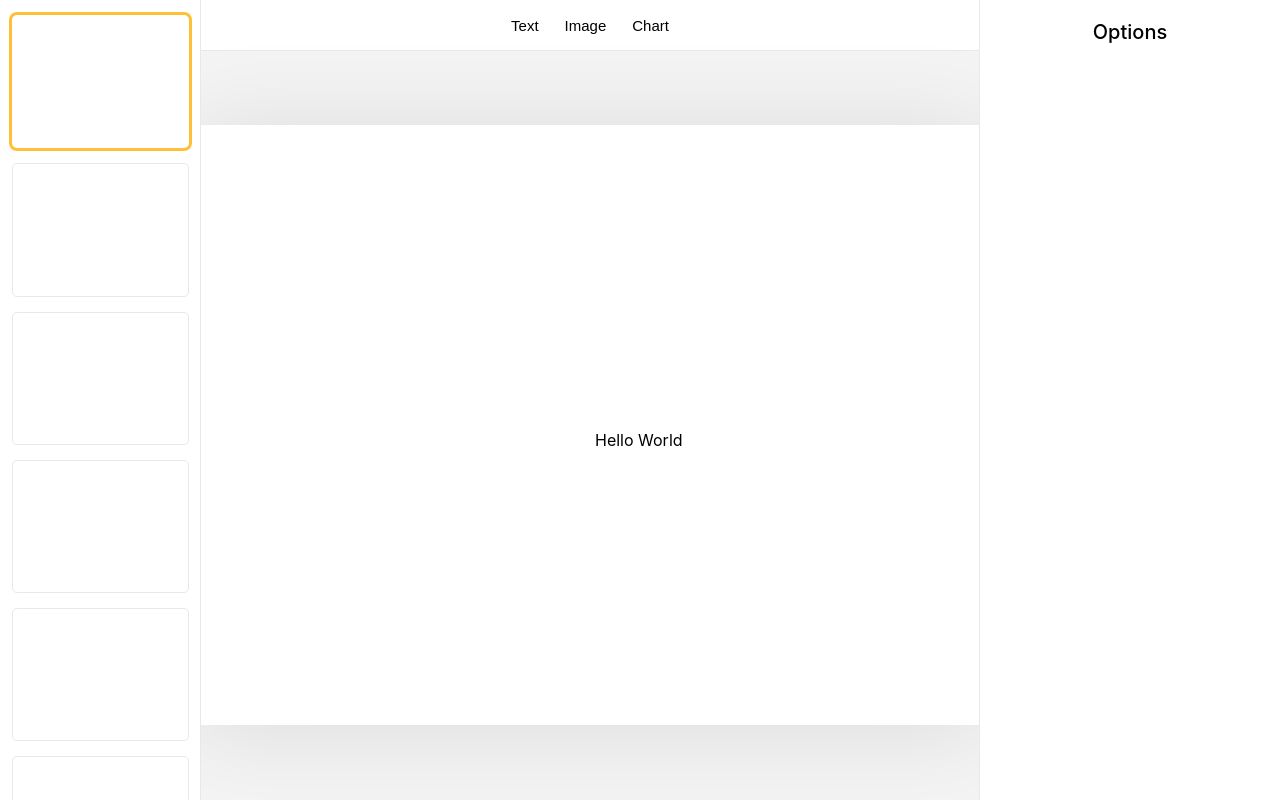
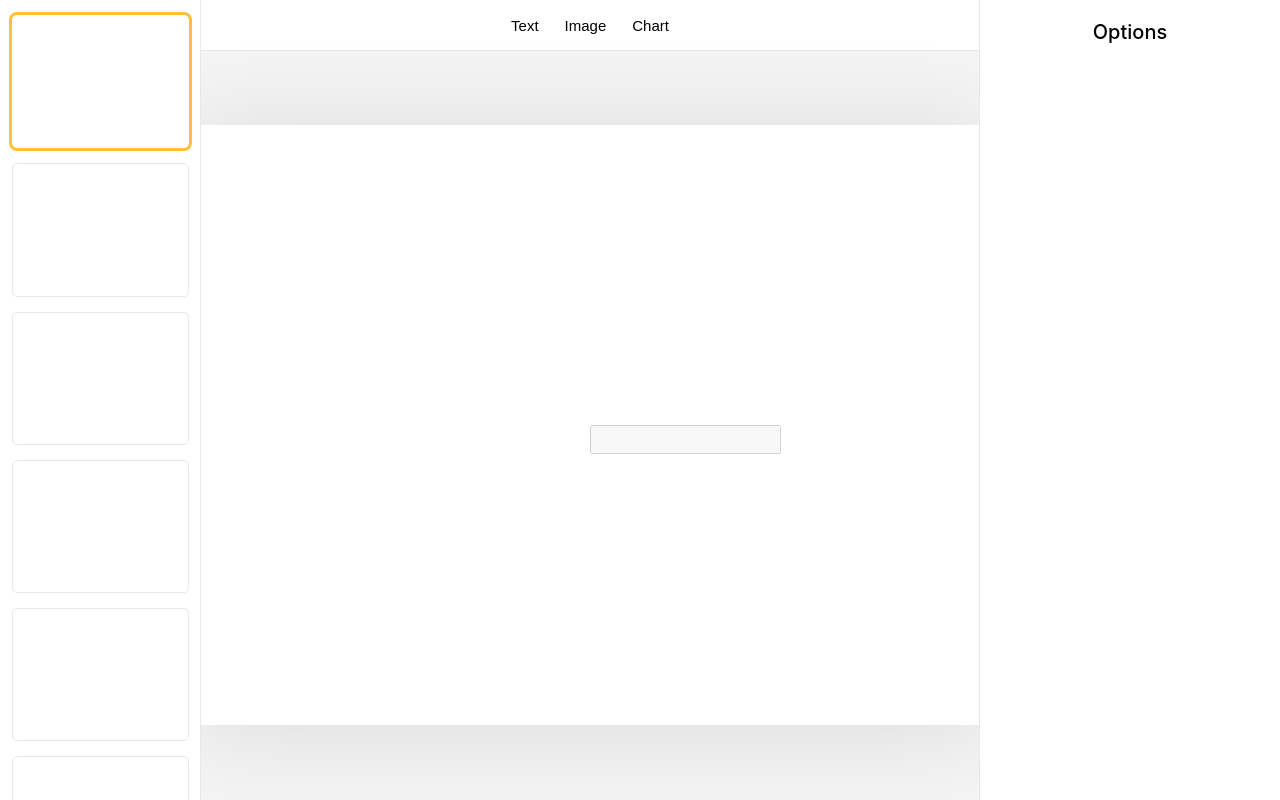
Before and after one commit to payw-org/prap, a React (Create React App) app: page / in a window 1280 px wide. Built offline with nearby package versions, Linux system fonts and the light colour scheme.

Commit message:
chore: experiment input element

```diff
--- a/src/components/slide-objects/Text/index.tsx
+++ b/src/components/slide-objects/Text/index.tsx
@@ -12,7 +12,19 @@ const Text: React.FC<TextProps> = ({ data }) => {
   const [isEditable, setIsEditable] = useState(false)
 
   return (
-    <div
+    // <div
+    //   className="slide-object text"
+    //   style={
+    //     {
+    //       top: data.pos.y + '%',
+    //       left: data.pos.x + '%'
+    //     } as React.CSSProperties
+    //   }
+    // >
+    //   {data.content}
+    // </div>
+    <input
+      disabled
       className="slide-object text"
       style={
         {
@@ -20,9 +32,7 @@ const Text: React.FC<TextProps> = ({ data }) => {
           left: data.pos.x + '%'
         } as React.CSSProperties
       }
-    >
-      {data.content}
-    </div>
+    />
   )
 }
 
```
